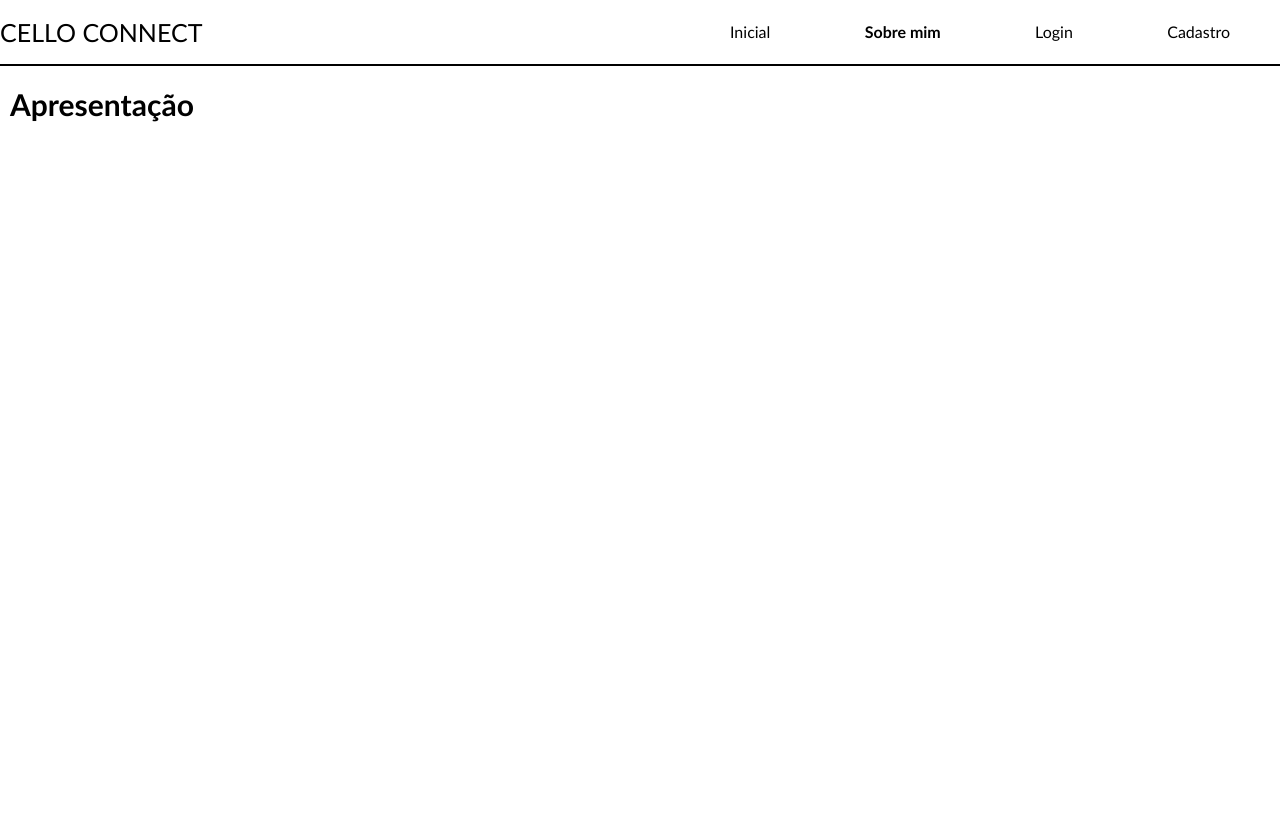
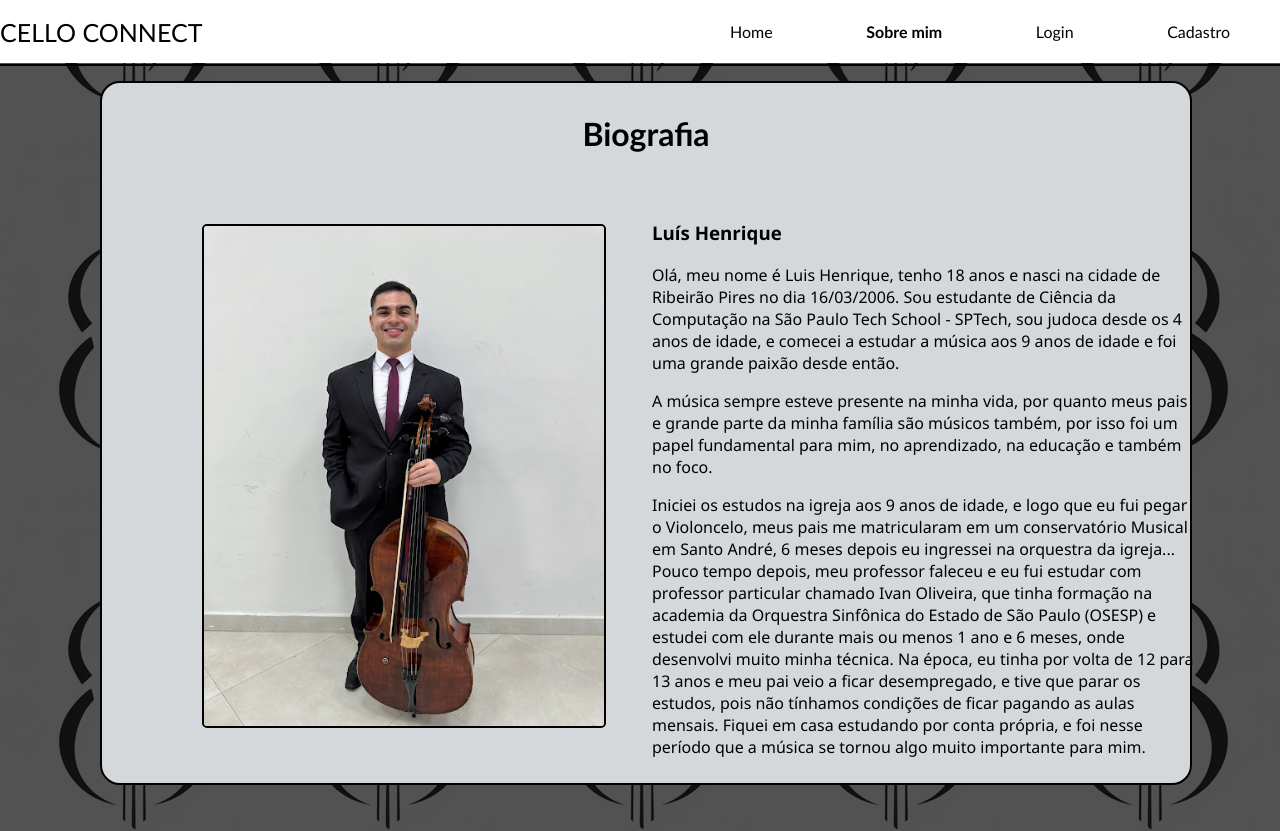
Before and after one commit to LuisSPtech/projeto-individual, a website: page web-data-viz/public/simulador.html in a window 1280 px wide. Shown: the top 831 px of the page. Before the commit the page ends 800 px from the top, so only its background shows below. Drawn offline with Linux system fonts and the light colour scheme.

Commit message:
começando a mexer na tela Sobre mim

```diff
--- a/web-data-viz/public/css/estilo.css
+++ b/web-data-viz/public/css/estilo.css
@@ -169,6 +169,7 @@
   height: var(--tamanho-login);
   background-image: url(../assets/imgs/somente_logo.png);
   padding-top: 1vh;
+
 }
 
 .login .container {
@@ -274,15 +275,52 @@
 
 /*SOBRE MIM*/
 
+.background{
+  position: absolute;
+  top: 63px;
+  left: 0;
+  width: 100%;
+  height: 150%;
+  background-image: url('../assets/imgs/somente_logo.png');
+  /* background-size: cover; */
+  background-position: center;
+  z-index: -1;
 
+}
 
+.container-sobremim{
+margin-top: 15px;
+background-color:#d4d8db;
+margin-left: 100px;
+width: 85%;
+height: 700px;
+border-radius: 20px;
+border: 2px solid black;
+}
+.container-sobremim h1{
+  justify-content: center;
+  display: flex;
+  padding-top: 10px;
+}
 
-.titulo1-sobremim{
-  font-weight: bold;
-  font-size: 15px;
-  margin-left: 10px;
-  /* margin-top: 5vh; */
-
+.foto img{
+  width:400px;
+  height:500px;
+  margin-top: 50px;
+  margin-left: 100px;
+  border-radius: 5px;
+  border: 2px solid black;
+}
+.conteudo-container{
+  display: flex;
+}
+.texto-sobremim
+{
+ font-family: 'Segoe UI', Tahoma, Geneva, Verdana, sans-serif;
+ width: 50%;
+ margin-left:550px;
+ position: relative;
+ top: -530px;
 }
 
 
--- a/web-data-viz/public/simulador.html
+++ b/web-data-viz/public/simulador.html
@@ -23,25 +23,41 @@
             <h1 class="titulo">CELLO CONNECT</h1>
             <ul class="navbar">
                 <li>
-                    <a href="./index.html">Inicial</a>
+                    <a href="./index.html">Home</a>
                 </li>
                 <li class="agora">Sobre mim</li>
                 <li>
                     <a href="./login.html">Login</a>
                 </li>
                 <li>
-                    <a href="./login.html">Cadastro</a>
+                    <a href="./cadastro.html">Cadastro</a>
                 </li>
             </ul>
         </div>
     </div>
+<div class="background"></div>
 
-<div class="container-sobremim">
-    <div class='titulo1-sobremim'><h1>Apresentação</h1></div>
+    <div class="container-sobremim">
+        <h1>Biografia</h1>
+        <div class="conteudo-container">
+            <div class="foto">
+                <img src="assets/imgs/foto_pessoal1.JPG" alt="">
 
-
-</div>
-
+                <div class="texto-sobremim">
+                    <h3>Luís Henrique</h3>
+                    <p>
+                        Olá, meu nome é Luis Henrique, tenho 18 anos e nasci na cidade de Ribeirão Pires no dia 16/03/2006. Sou estudante de Ciência da Computação na São Paulo Tech School - SPTech, sou judoca desde os 4 anos de idade, e comecei a estudar a música aos 9 anos de idade e foi uma grande paixão desde então.
+                    </p>
+                    <p>
+                        A música sempre esteve presente na minha vida, por quanto meus pais e grande parte da minha família são músicos também, por isso foi um papel fundamental para mim, no aprendizado, na educação e também no foco.
+                    </p>
+                    <p>
+                        Iniciei os estudos na igreja aos 9 anos de idade, e logo que eu fui pegar o Violoncelo, meus pais me matricularam em um conservatório Musical em Santo André, 6 meses depois eu ingressei na orquestra da igreja... Pouco tempo depois, meu professor faleceu e eu fui estudar com professor particular chamado Ivan Oliveira, que tinha formação na academia da Orquestra Sinfônica do Estado de São Paulo (OSESP) e estudei com ele durante mais ou menos 1 ano e 6 meses, onde desenvolvi muito minha técnica. Na época, eu tinha por volta de 12 para 13 anos e meu pai veio a ficar desempregado, e tive que parar os estudos, pois não tínhamos condições de ficar pagando as aulas mensais. Fiquei em casa estudando por conta própria, e foi nesse período que a música se tornou algo muito importante para mim.
+                    </p>
+                </div>
+            </div>
+        </div>
+    </div>
 
 </body>
 
--- a/web-data-viz/src/controllers/usuarioController.js
+++ b/web-data-viz/src/controllers/usuarioController.js
@@ -24,7 +24,7 @@
                             .then((resultadoAquarios) => {
                                 if (resultadoAquarios.length > 0) {
                                     res.json({
-                                        id: resultadoAutenticar[0].id,
+                                        idUsuario: resultadoAutenticar[0].idUsuario,
                                         nome: resultadoAutenticar[0].nome,
                                         cpf: resultadoAutenticar[0].cpf,
                                         email: resultadoAutenticar[0].email,
--- a/web-data-viz/src/models/usuarioModel.js
+++ b/web-data-viz/src/models/usuarioModel.js
@@ -3,7 +3,7 @@
 function autenticar(email, senha) {
     console.log("ACESSEI O USUARIO MODEL \n \n\t\t >> Se aqui der erro de 'Error: connect ECONNREFUSED',\n \t\t >> verifique suas credenciais de acesso ao banco\n \t\t >> e se o servidor de seu BD está rodando corretamente. \n\n function entrar(): ", email, senha)
     var instrucaoSql =
-    `SELECT id, nome, cpf, email FROM usuario WHERE email = '${email}' AND senha = '${senha}';`;
+    `SELECT idUsuario, nome, cpf, email FROM usuario WHERE email = '${email}' AND senha = '${senha}';`;
     console.log("Executando a instrução SQL: \n" + instrucaoSql);
     return database.executar(instrucaoSql);
 }
```
Also changed, not shown: web-data-viz/public/login.html (+1 -1 lines).
